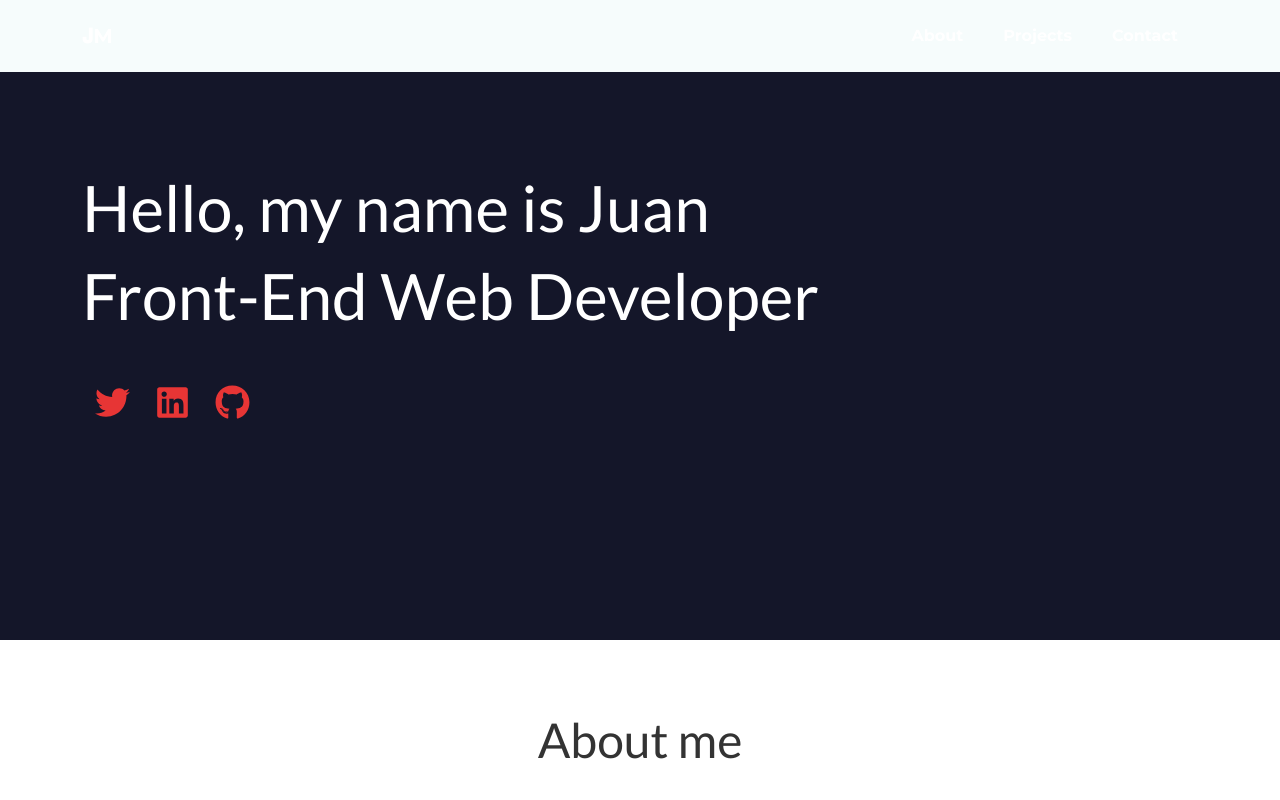
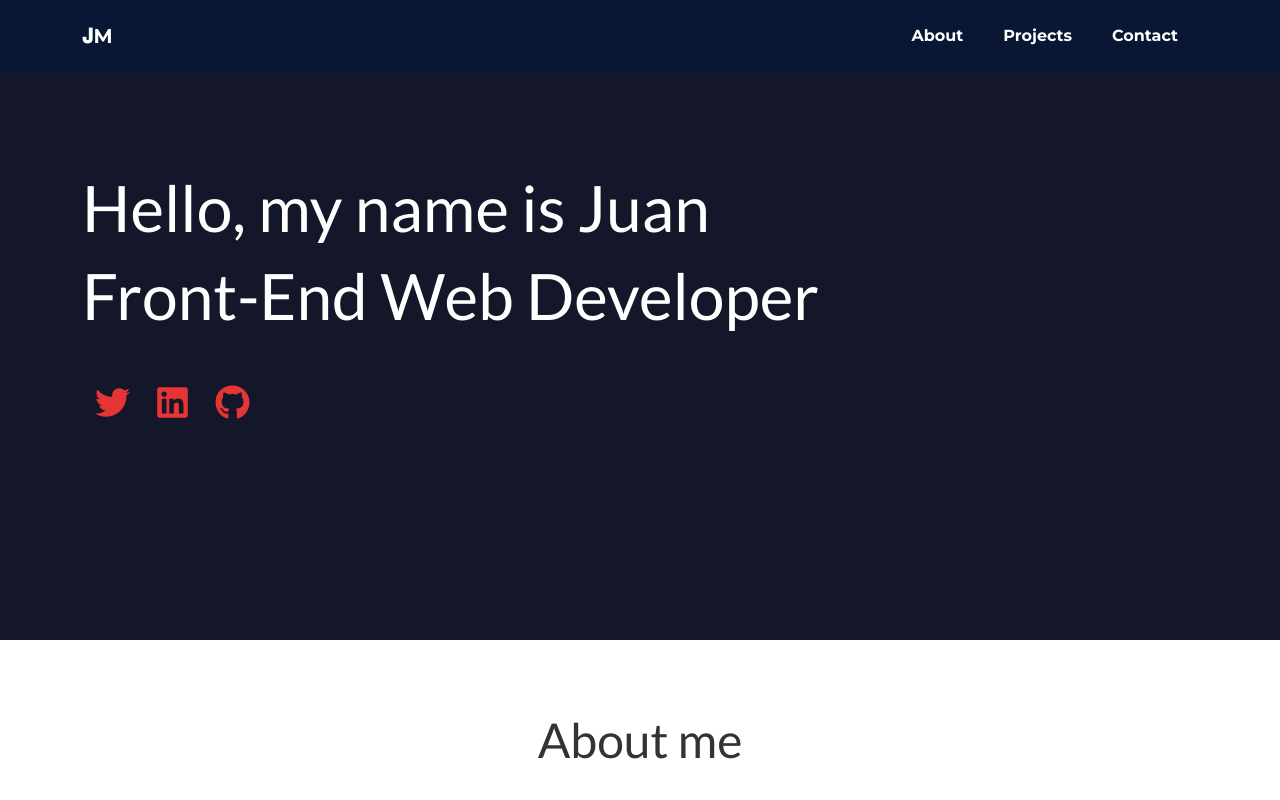
Before and after one commit to JuanMore/My-Personal-Portfolio, a React (Create React App) app: page / in a window 1280 px wide. Shown: the top 800 px of the page. Built offline with nearby package versions, Linux system fonts and the light colour scheme.

Commit message:
bg color change

```diff
--- a/src/App.css
+++ b/src/App.css
@@ -89,7 +89,7 @@ hr:not([size]) {
 }
 
 .bg-primary {
-  background-color: #f6fcfc !important;
+  background-color: #081938bb!important;
 
 }
 
```
Also changed, not shown: 11 other files (tests, documents, lock files or other folders).
